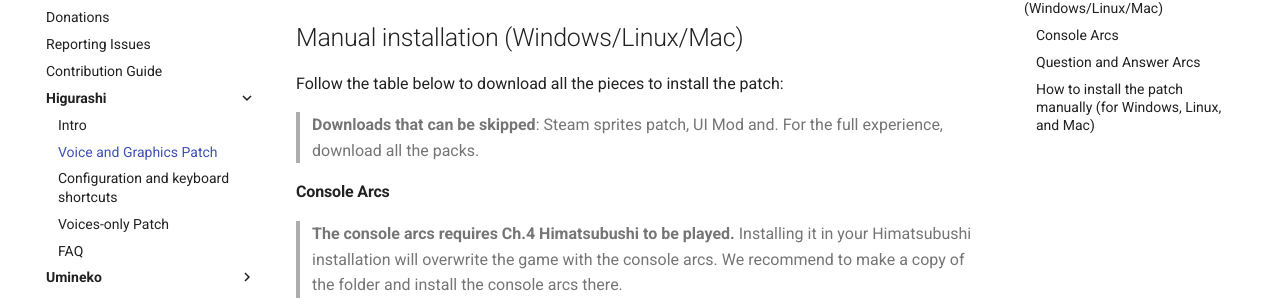
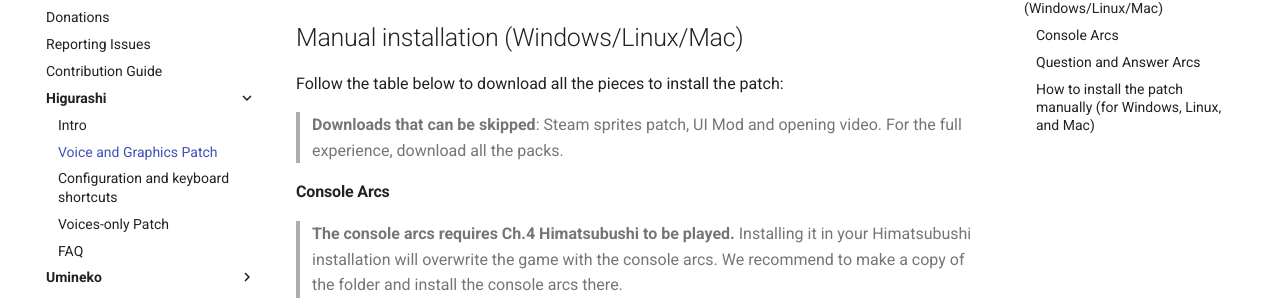
Before and after one commit to 07th-mod/wiki, an MkDocs documentation site: the page built from docs/Higurashi/Higurashi-Part-1---Voice-and-Graphics-Patch.md, in a window 1280 px wide and 900 px high, scrolled down 1167 px. Shown: the part 145-452 px from the top of the window. Built offline with MkDocs 1.6.1 and Material for MkDocs 9.7.7, drawn with Linux system fonts in a browser that asks for light colours.

Commit message:
Update Higurashi-Part-1---Voice-and-Graphics-Patch.md

```diff
--- a/docs/Higurashi/Higurashi-Part-1---Voice-and-Graphics-Patch.md
+++ b/docs/Higurashi/Higurashi-Part-1---Voice-and-Graphics-Patch.md
@@ -36,7 +36,7 @@
 
 Follow the table below to download all the pieces to install the patch:
 
-> **Downloads that can be skipped**: Steam sprites patch,  UI Mod and. For the full experience, download all the packs.
+> **Downloads that can be skipped**: Steam sprites patch,  UI Mod and opening video. For the full experience, download all the packs.
 
 #### Console Arcs
 
```
